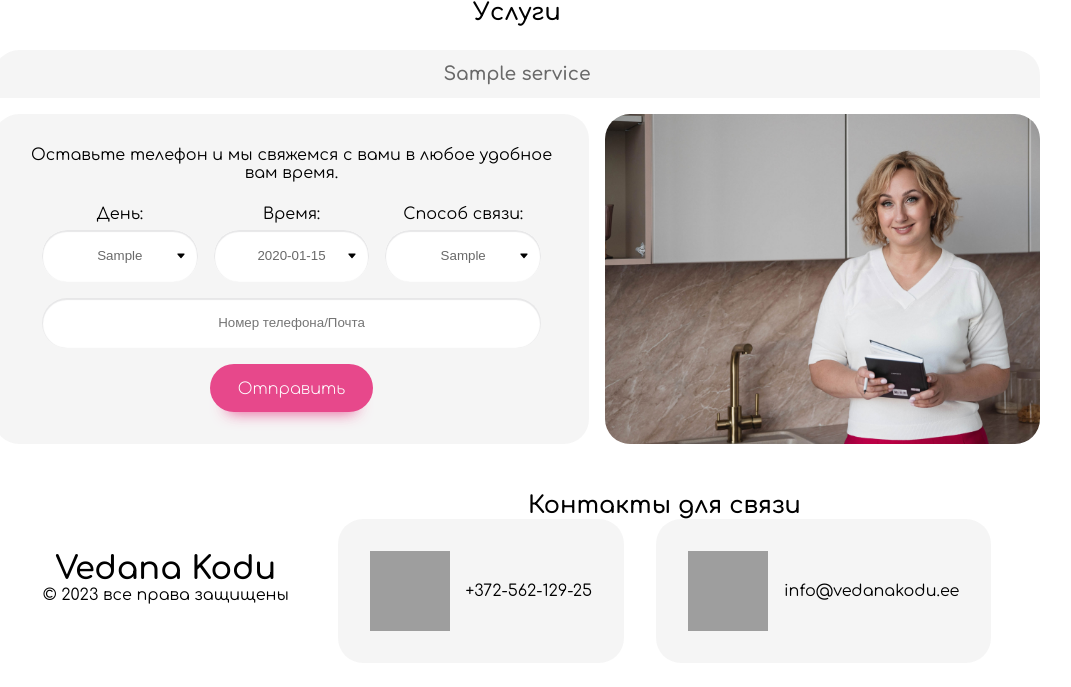
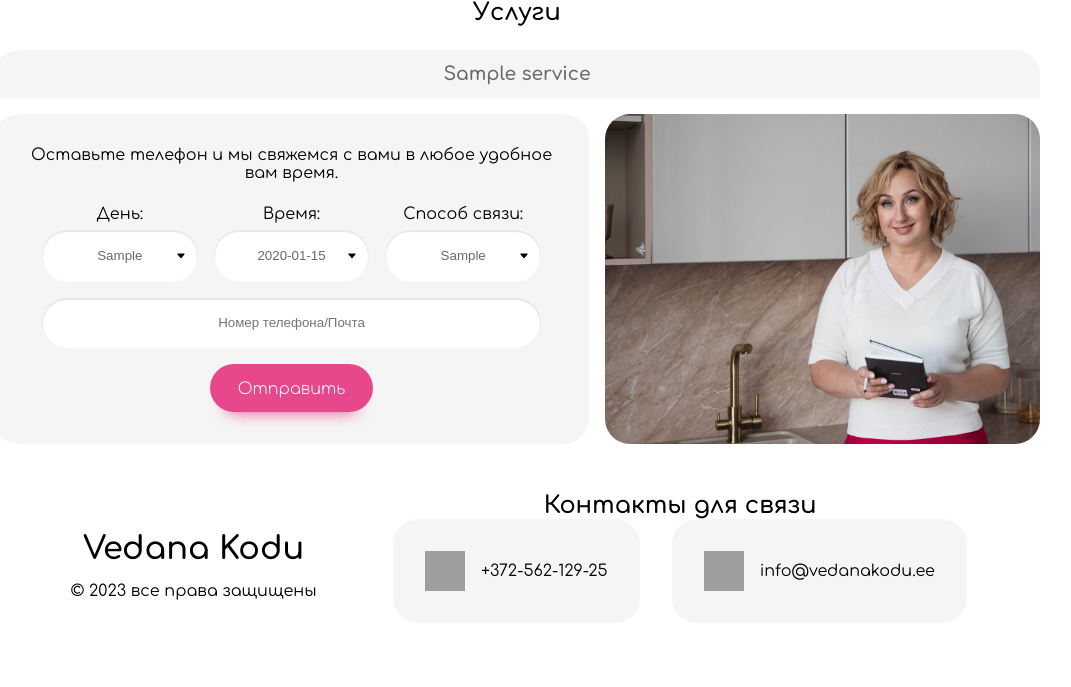
Before and after one commit to verts-online/dina_kodu, a Django app: page / in a window 1280 px wide. Shown: the part 2305-2992 px from the top of the page, without its empty margins (123-1194 px from the left). After the commit the page ends 2905 px from the top, so only its background shows below. Run offline with Django 4.2, Linux system fonts and the light colour scheme; tables that the repository leaves empty hold one stand-in row (values such as "Sample post"); some libraries are stand-ins or nearby versions; grey boxes are pictures that could not be loaded.

Commit message:
Update footer.html

```diff
--- a/core/landing/templates/landing/includes/footer.html
+++ b/core/landing/templates/landing/includes/footer.html
@@ -25,13 +25,13 @@
 
     }
     .contact-image {
-        width: 5rem;
-        height: 5rem;
+        width: 2.5rem;
+        height: 2.5rem;
     }
 </style>
 <div style='padding: 1em;' class='footer'>
     <div>
-      <h1 class="" >Vedana Kodu</h1>
+      <h1 class="" style='padding:1rem;'>Vedana Kodu</h1>
       <p>© 2023 все права защищены</p>
     </div>
     <div>
```
